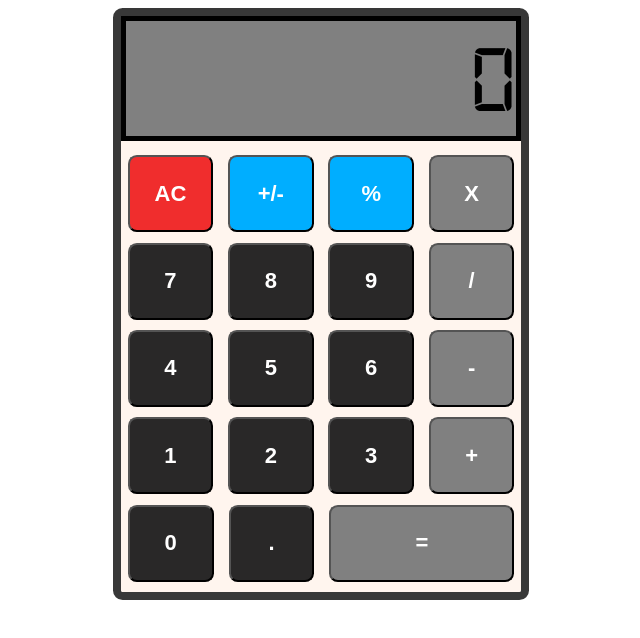
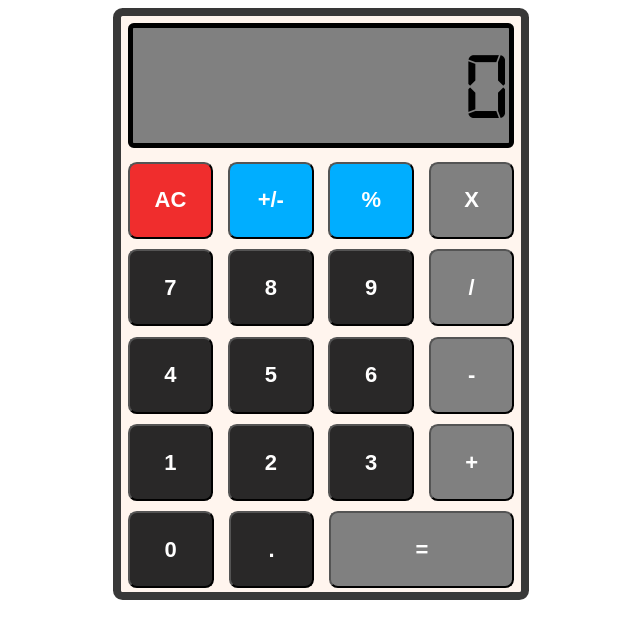
Before and after one commit to ruiyotabby/calculator, a plain HTML site: page index.html in a window 1280 px wide. Shown: the whole page, without its empty margins (319-959 px from the left). Drawn offline with Linux system fonts and the light colour scheme.

```diff
--- a/style.css
+++ b/style.css
@@ -26,6 +26,8 @@ body{
     text-align: end;
     text-overflow:clip;
     overflow: hidden;
+    margin: .07em;
+    border-radius: .06em;
 }
 
 button{
```
